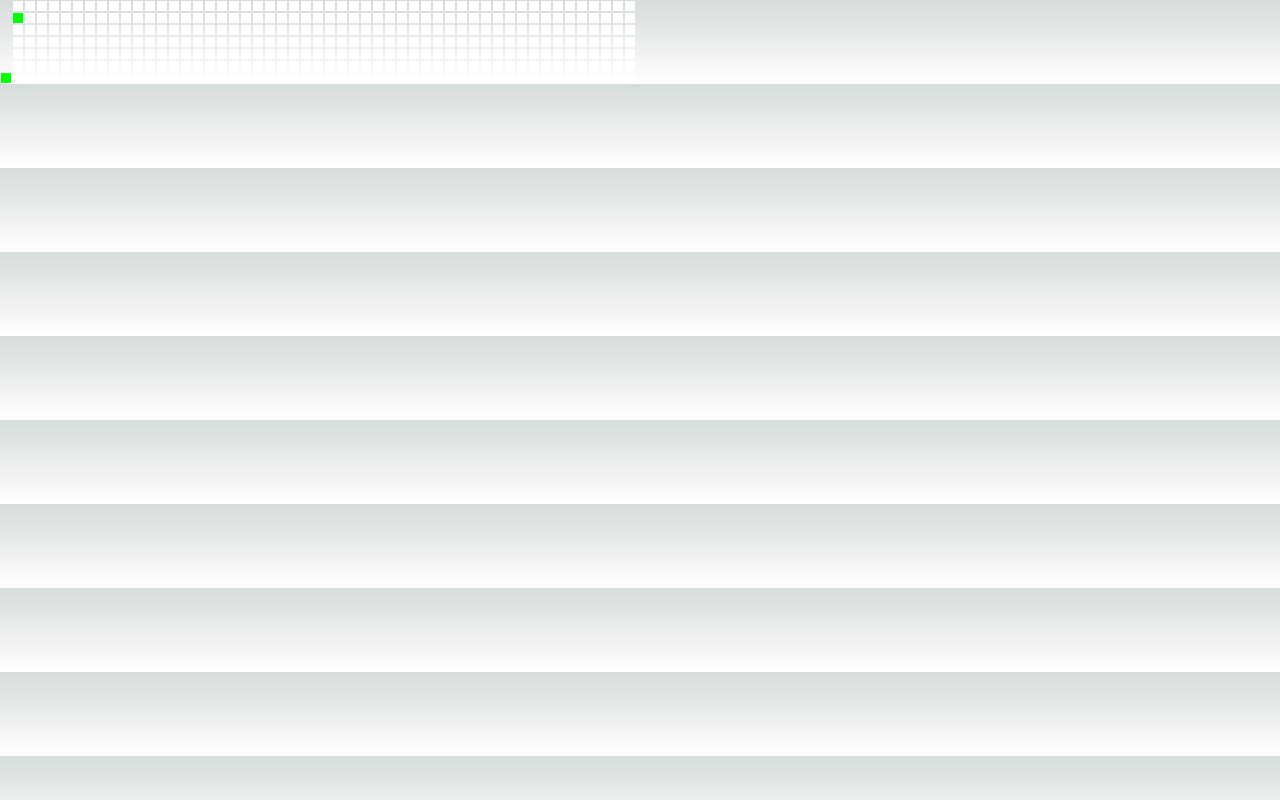
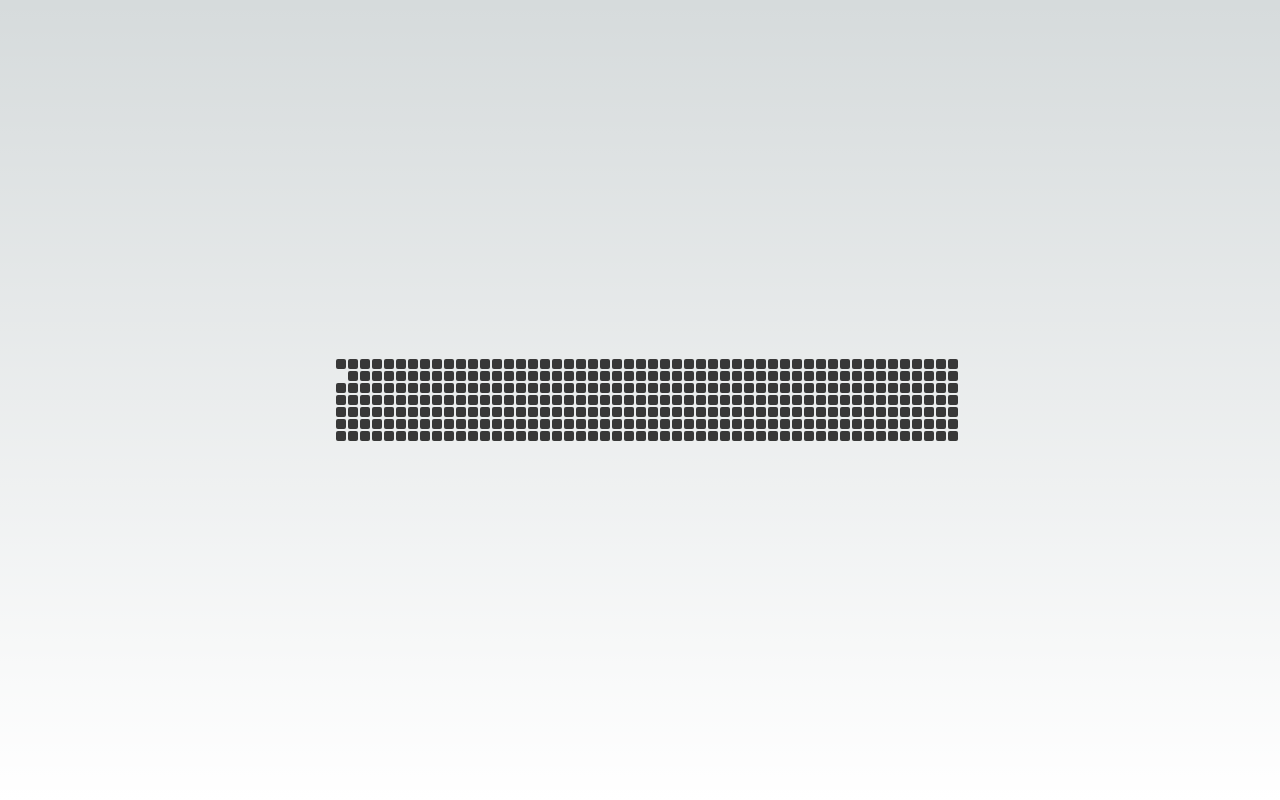
Before and after one commit to shanktt/strava-tracker, a Next.js app: page /test in a window 1280 px wide. Built offline with nearby package versions, Linux system fonts and the light colour scheme.

Commit message:
Adding strava colors

```diff
--- a/components/Calendar.tsx
+++ b/components/Calendar.tsx
@@ -14,6 +14,8 @@ const isLeapYear = (year: number): boolean => {
 const getEndDate = (year: number): Date => {
   return new Date(year, 11, 31);
 };
+
+const colors = ["#383838", "#FFDCCB", "#FFC2A4", "#FF8E55", "#FF5C0A"];
 
 const Calendar: React.FC<CalendarProps> = ({ year, data }) => {
   const [weeks, setWeeks] = useState<Activity[][]>([]);
@@ -32,7 +34,7 @@ const Calendar: React.FC<CalendarProps> = ({ year, data }) => {
 
     // Fill the Map with the provided data
     data.forEach((day) => {
-        days.set(day.date, day);
+      days.set(day.date, day);
     });
 
     const endDate = getEndDate(year);
@@ -46,8 +48,8 @@ const Calendar: React.FC<CalendarProps> = ({ year, data }) => {
     for (let day of days.values()) {
       week.push(day);
       if (new Date(day.date).getDay() === 5) {
-          // if it's Saturday
-          weeks.push(week);
+        // if it's Saturday
+        weeks.push(week);
         week = [];
       } else if (day.date === endDate.toISOString().split("T")[0]) {
         // if it's the last day of the year
@@ -66,7 +68,12 @@ const Calendar: React.FC<CalendarProps> = ({ year, data }) => {
         const date = new Date(lastDayPrevYear);
         date.setDate(lastDayPrevYear.getDate() - i);
         const dateString = date.toISOString().split("T")[0];
-        const activity: Activity = { date: dateString, count: 0, value: 0, isPadded: true};
+        const activity: Activity = {
+          date: dateString,
+          count: 0,
+          value: 0,
+          isPadded: true,
+        };
         weeks[0].unshift(activity);
       }
     }
@@ -77,17 +84,14 @@ const Calendar: React.FC<CalendarProps> = ({ year, data }) => {
     return week.map((day) => (
       <div
         key={day.date}
-        className={day.date}
+        // className={day.date + "w-4 h-4 m-1 rounded-sm"}
+        className="w-[10px] h-[10px] m-[1px] rounded-sm"
         style={{
-          backgroundColor:
-            day.isPadded
-              ? "transparent"
-              : day.count === 0
-              ? "white"
-              : `rgba(0, 255, 0, ${day.value / Math.max(...data.map((d) => d.value))})`,
-          width: "10px",
-          height: "10px",
-          margin: "1px",
+          backgroundColor: day.isPadded ? "transparent" : colors[day.value],
+        //   width: "10px",
+        //   height: "10px",
+        //   margin: "1px",
+        //   borderRadius: "2px",
         }}
       />
     ));
@@ -102,7 +106,11 @@ const Calendar: React.FC<CalendarProps> = ({ year, data }) => {
       }}
     >
       {weeks.map((week, idx) => (
-        <div key={idx} className={idx.toString()} style={{ display: "flex", flexDirection: "column" }}>
+        <div
+          key={idx}
+          className={idx.toString()}
+          style={{ display: "flex", flexDirection: "column" }}
+        >
           {renderWeek(week)}
         </div>
       ))}
--- a/pages/index.tsx
+++ b/pages/index.tsx
@@ -4,6 +4,7 @@ import { StravaData, ApiResponse, Activity } from "@/types/types";
 import { useSession, signIn, signOut } from "next-auth/react";
 import dynamic from "next/dynamic";
 const Button = dynamic(() => import("@/components/login-btn"), { ssr: false });
+import Calendar from "@/components/Calendar";
 
 const shades: Array<[number, string, number]> = [
   [0.25, "#FE8548", 1],
@@ -77,6 +78,7 @@ export default function Home() {
         .then((response) => response.json())
         .then((data: StravaData[]) => {
           const DateDistanceBins = binData(data);
+          console.log(DateDistanceBins);
           setDistances(DateDistanceBins);
         })
         .catch((eror) => {
@@ -86,5 +88,9 @@ export default function Home() {
     }
   }, [session]);
 
-  return <></>;
+  return (
+    <div className="flex justify-center items-center h-screen">
+      <Calendar data={dailyData} year={2023} />
+    </div>
+  );
 }
--- a/pages/test.tsx
+++ b/pages/test.tsx
@@ -2,9 +2,14 @@ import Calendar from "@/components/Calendar";
 
 export default function Test() {
   return (
-    <Calendar
-      data={[{ date: "2021-01-01", count: 1, value: 0.5 }, { date: "2021-01-03", count: 1, value: 0.5 }]}
-      year={2021}
-    />
+    <div className="flex justify-center items-center h-screen">
+      <Calendar
+        data={[
+          { date: "2021-01-01", count: 1, value: 0.5 },
+          { date: "2021-01-03", count: 1, value: 0.5 },
+        ]}
+        year={2021}
+      />
+    </div>
   );
 }
```
